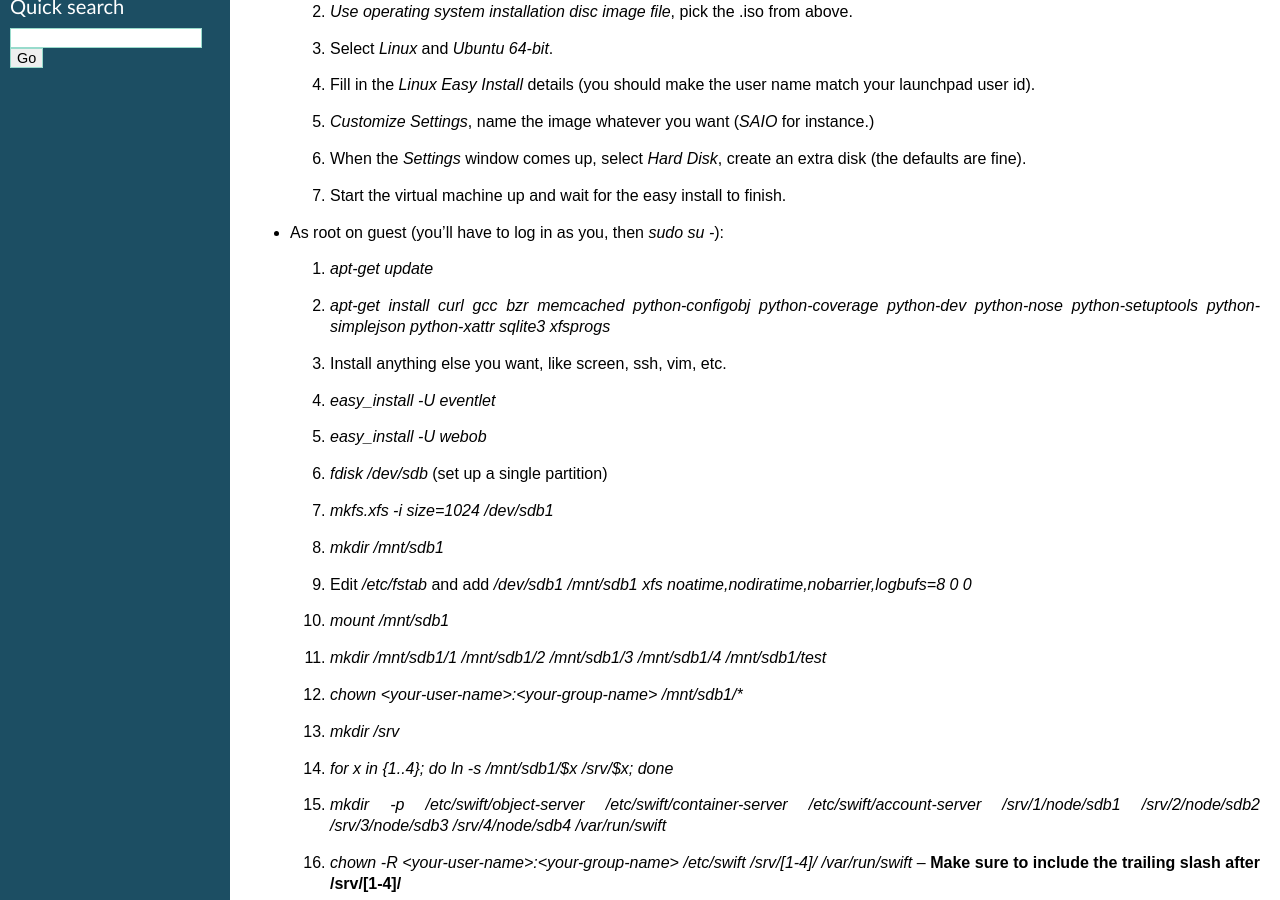
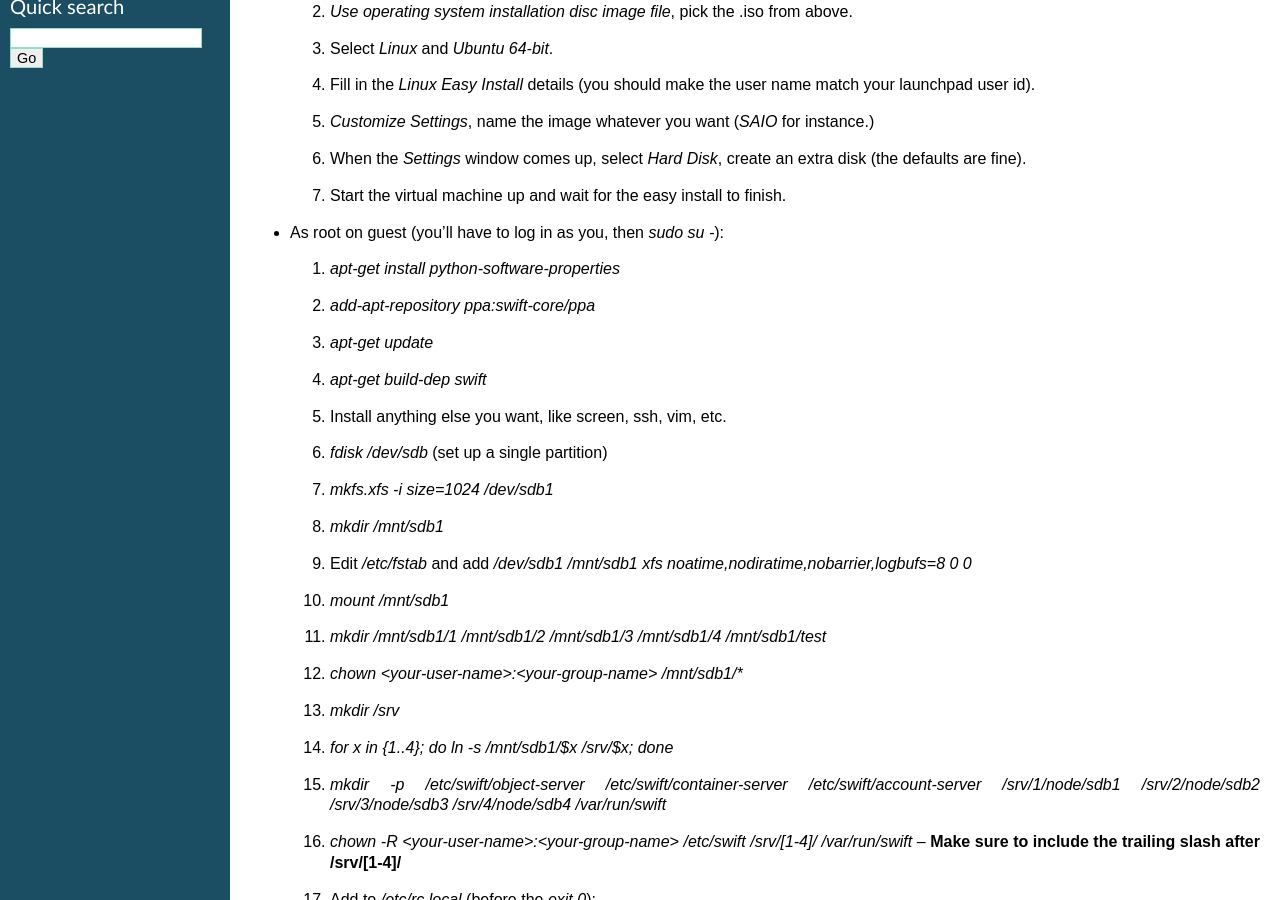
Before and after one commit to openstack/swift, a Sphinx documentation site: the page built from doc/source/development_saio.rst, in a window 1280 px wide and 900 px high, scrolled down 336 px. Built offline with Sphinx 7.4.7, drawn with Linux system fonts in a browser that asks for light colours.

Commit message:
Add reference to using PPA to get depends.

```diff
--- a/doc/source/development_saio.rst
+++ b/doc/source/development_saio.rst
@@ -30,13 +30,11 @@ good idea what to do on other environments.
 
 * As root on guest (you'll have to log in as you, then `sudo su -`):
 
+  #. `apt-get install python-software-properties`
+  #. `add-apt-repository ppa:swift-core/ppa`
   #. `apt-get update`
-  #. `apt-get install curl gcc bzr memcached python-configobj
-     python-coverage python-dev python-nose python-setuptools python-simplejson
-     python-xattr sqlite3 xfsprogs`
+  #. `apt-get build-dep swift`
   #. Install anything else you want, like screen, ssh, vim, etc.
-  #. `easy_install -U eventlet`
-  #. `easy_install -U webob`
   #. `fdisk /dev/sdb` (set up a single partition)
   #. `mkfs.xfs -i size=1024 /dev/sdb1`
   #. `mkdir /mnt/sdb1`
```
